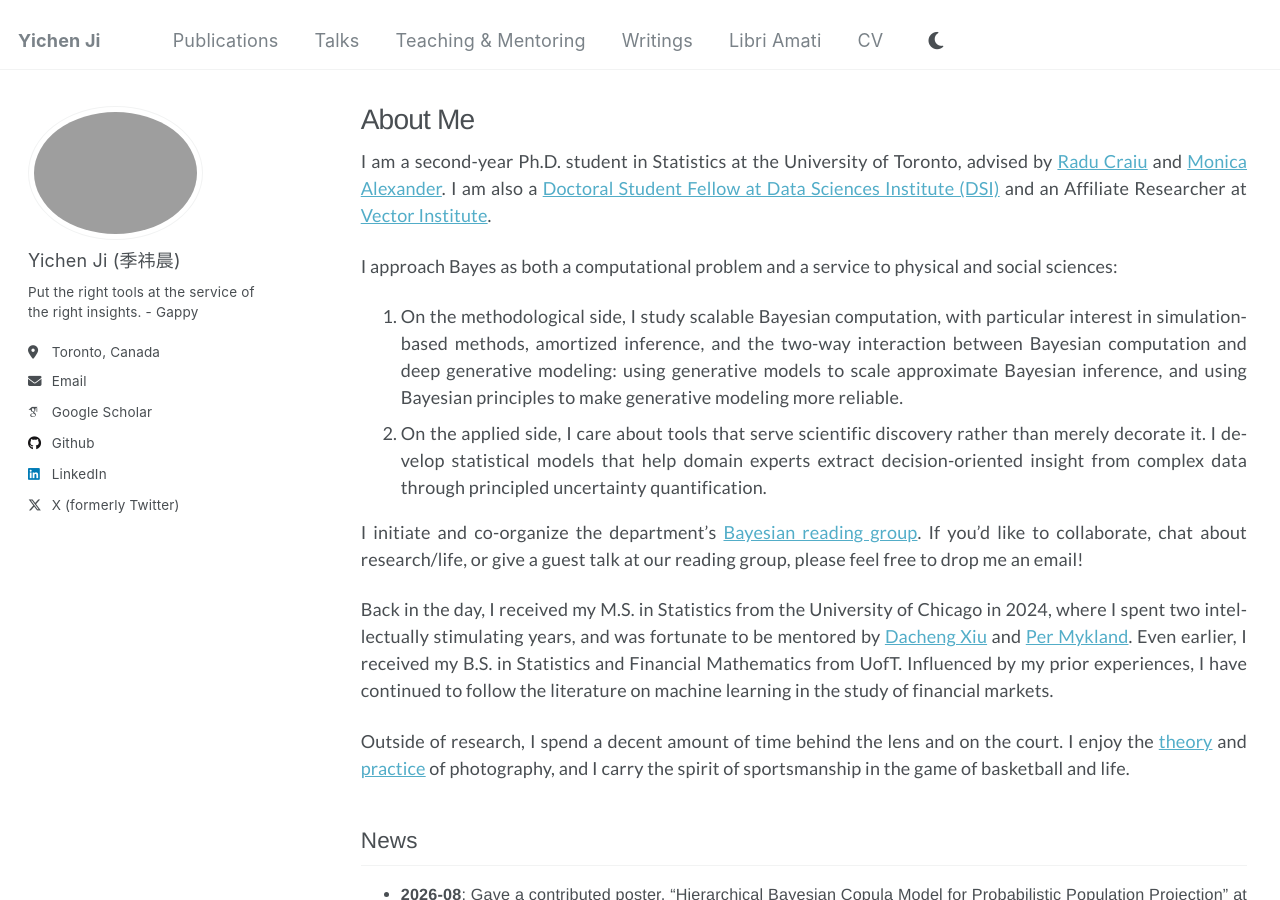
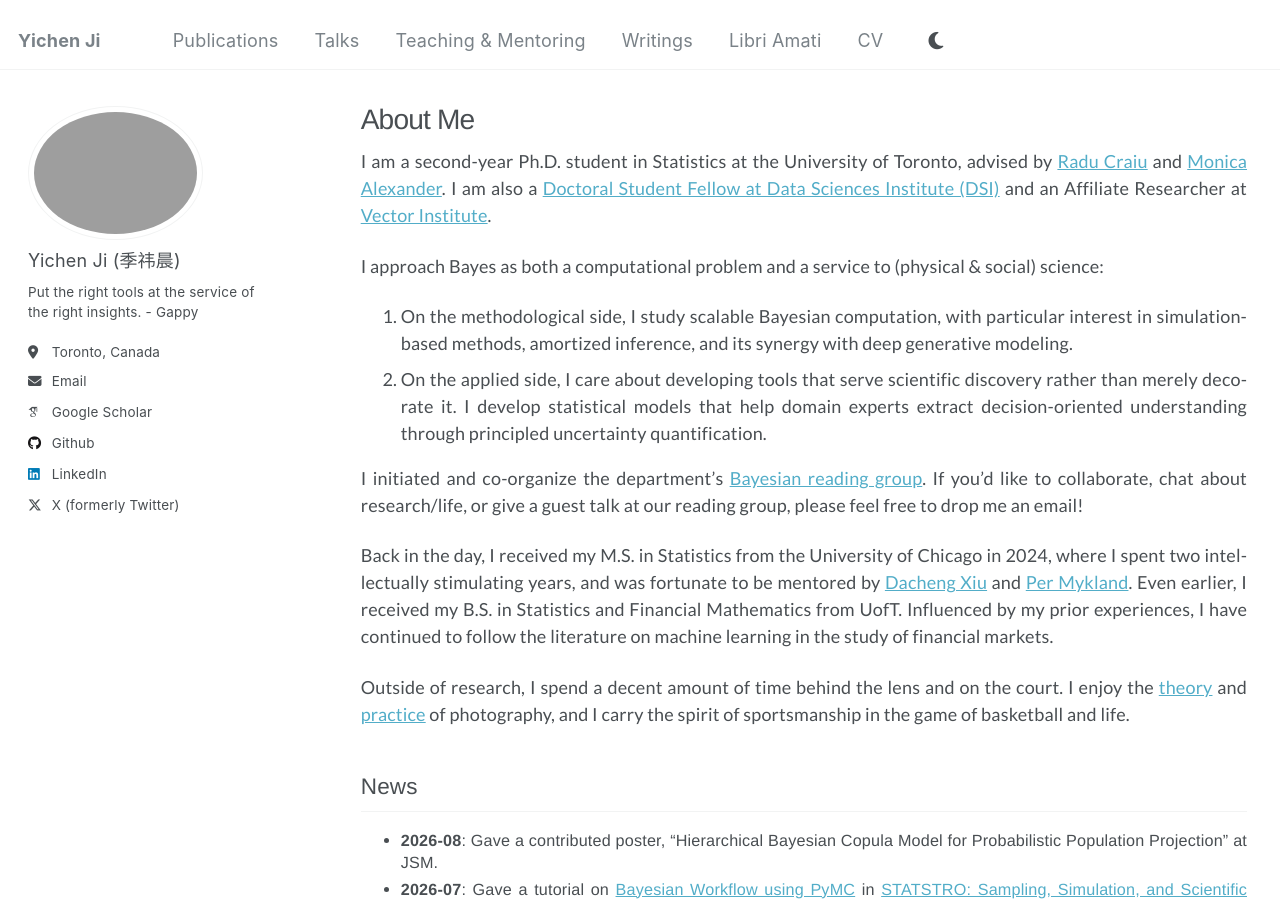
Before and after one commit to user-jiyichen/user-jiyichen.github.io, a Jekyll site: the page built from _pages/about.md, in a window 1280 px wide and 900 px high. Built offline with Jekyll 4.4.1, drawn with Linux system fonts in a browser that asks for light colours; some web fonts are replaced.

Commit message:
Revise about page for improved clarity and style
Updated language for clarity and conciseness in the about page.

```diff
--- a/_pages/about.md
+++ b/_pages/about.md
@@ -9,11 +9,11 @@ redirect_from:
 
 I am a second-year Ph.D. student in Statistics at the University of Toronto, advised by [Radu Craiu](https://raducraiu.com/) and [Monica Alexander](https://www.monicaalexander.com/). I am also a [Doctoral Student Fellow at Data Sciences Institute (DSI)](https://datasciences.utoronto.ca/doctoral-student-fellowship/) and an Affiliate Researcher at [Vector Institute](https://vectorinstitute.ai/).
 
-I approach Bayes as both a computational problem and a service to physical and social sciences:
-1. On the methodological side, I study scalable Bayesian computation, with particular interest in simulation-based methods, amortized inference, and the two-way interaction between Bayesian computation and deep generative modeling: using generative models to scale approximate Bayesian inference, and using Bayesian principles to make generative modeling more reliable.
-2. On the applied side, I care about tools that serve scientific discovery rather than merely decorate it. I develop statistical models that help domain experts extract decision-oriented insight from complex data through principled uncertainty quantification.
+I approach Bayes as both a computational problem and a service to (physical & social) science:
+1. On the methodological side, I study scalable Bayesian computation, with particular interest in simulation-based methods, amortized inference, and its synergy with deep generative modeling.
+2. On the applied side, I care about developing tools that serve scientific discovery rather than merely decorate it. I develop statistical models that help domain experts extract decision-oriented understanding through principled uncertainty quantification.
 
-I initiate and co-organize the department’s [Bayesian reading group](https://docs.google.com/spreadsheets/d/1TjVcgiL5OHDxMNK1HZgJJDFR3zyxfBesKZMlADuHpG8/edit?gid=0#gid=0). If you’d like to collaborate, chat about research/life, or give a guest talk at our reading group, please feel free to drop me an email!
+I initiated and co-organize the department’s [Bayesian reading group](https://docs.google.com/spreadsheets/d/1TjVcgiL5OHDxMNK1HZgJJDFR3zyxfBesKZMlADuHpG8/edit?gid=0#gid=0). If you’d like to collaborate, chat about research/life, or give a guest talk at our reading group, please feel free to drop me an email!
 
 Back in the day, I received my M.S. in Statistics from the University of Chicago in 2024, where I spent two intellectually stimulating years, and was fortunate to be mentored by [Dacheng Xiu](https://dachxiu.chicagobooth.edu/) and [Per Mykland](https://galton.uchicago.edu/~mykland/). Even earlier, I received my B.S. in Statistics and Financial Mathematics from UofT. Influenced by my prior experiences, I have continued to follow the literature on machine learning in the study of financial markets.
 
```
